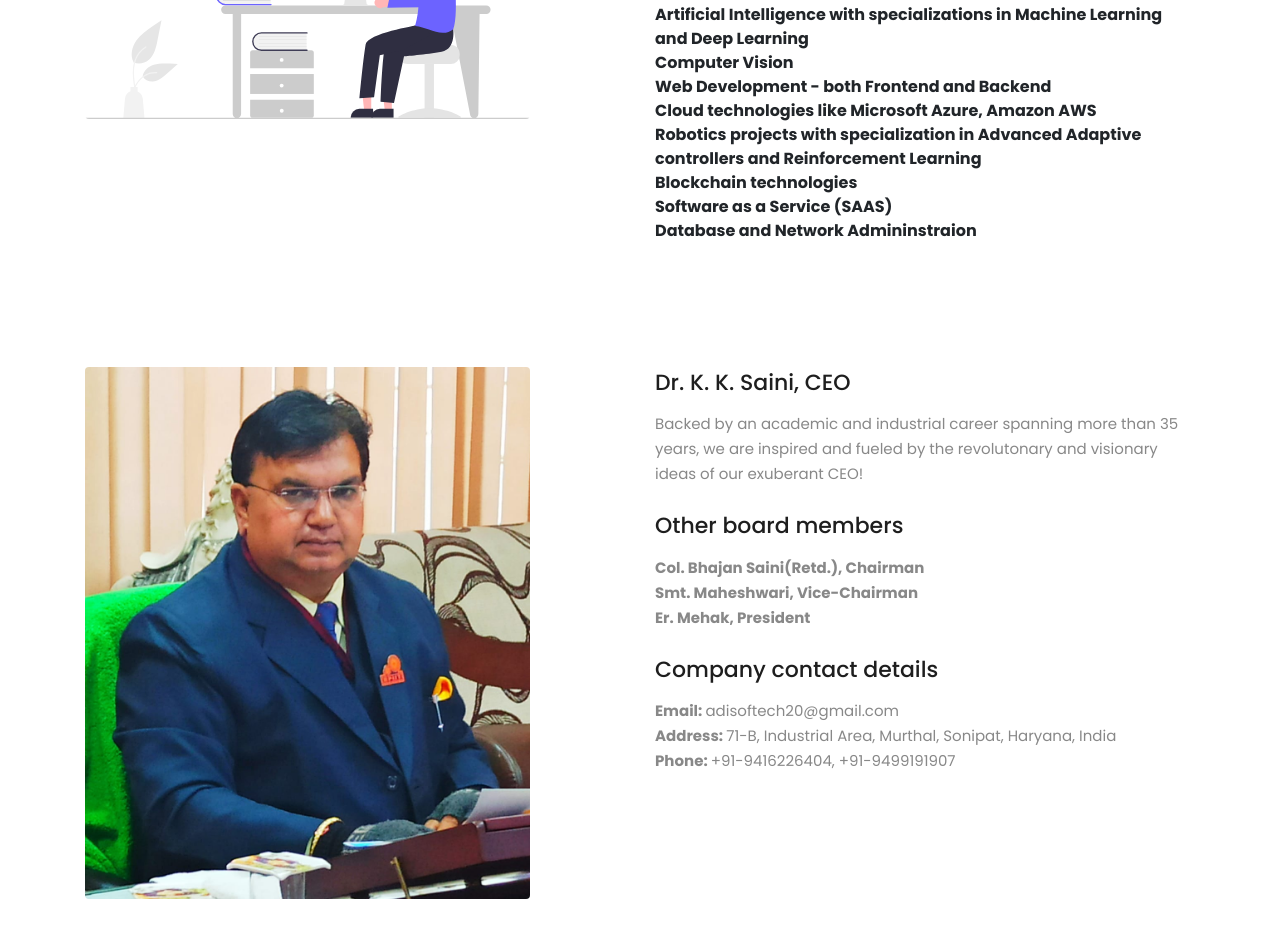
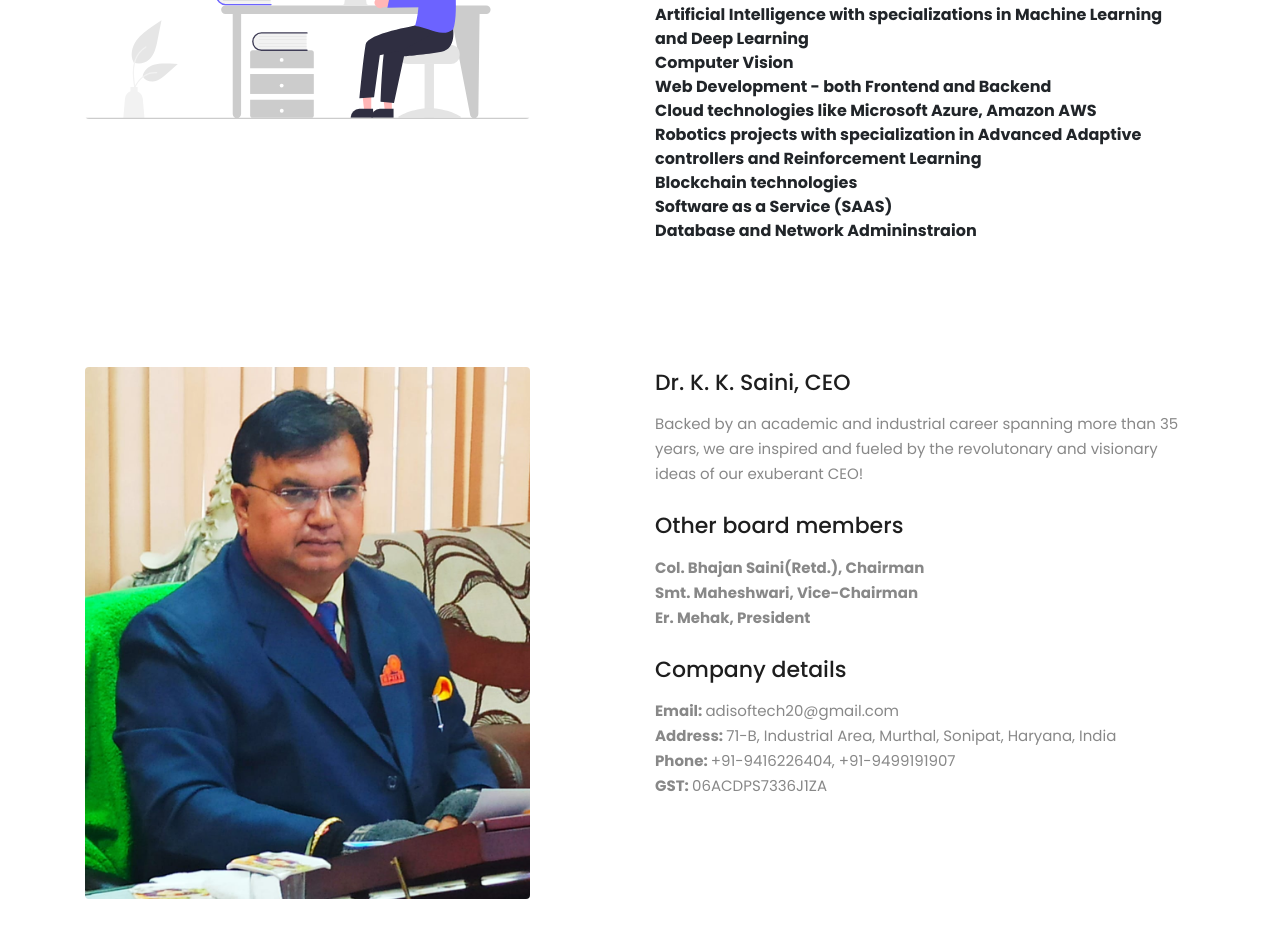
Before and after one commit to adityasoftech/Website, a plain HTML site: page index.html in a window 1280 px wide. Shown: the part 1619-2556 px from the top of the page. Drawn offline with Linux system fonts and the light colour scheme.

Commit message:
Update index.html

```diff
--- a/index.html
+++ b/index.html
@@ -61,6 +61,8 @@ https://templatemo.com/tm-540-lava-landing-page
                             <li class="scroll-to-section"><a href="#testimonials" class="menu-item">Products</a></li>
                             <li class="scroll-to-section"><a href="#promotion" class="menu-item">About</a></li>
                             <li class="scroll-to-section"><a href="#contact-us" class="menu-item">Contact Us</a></li>
+                            <li><a href='https://www.counter12.com'><img src='https://www.counter12.com/img-Yb6bD031759W7WDY-8.gif' border='0' alt='web counter free'></a><script type='text/javascript' src='https://www.counter12.com/ad.js?id=Yb6bD031759W7WDY'></script></li>
+
                         </ul>
                         <a class='menu-trigger'>
                             <span>Menu</span>
@@ -202,10 +204,11 @@ https://templatemo.com/tm-540-lava-landing-page
                                     <p><strong>Er. Mehak, President</strong></p>
                                     <br>
 
-                                <h4>Company contact details</h4>
+                                <h4>Company details</h4>
                                     <p><strong>Email: </strong>adisoftech20@gmail.com</p>
                                     <p><strong>Address: </strong>71-B, Industrial Area, Murthal, Sonipat, Haryana, India</p>
                                     <p><strong>Phone: </strong>+91-9416226404, +91-9499191907</p>
+                                    <p><strong>GST: </strong>06ACDPS7336J1ZA</p>
                         </li>
                     </ul>
                 </div>
```
